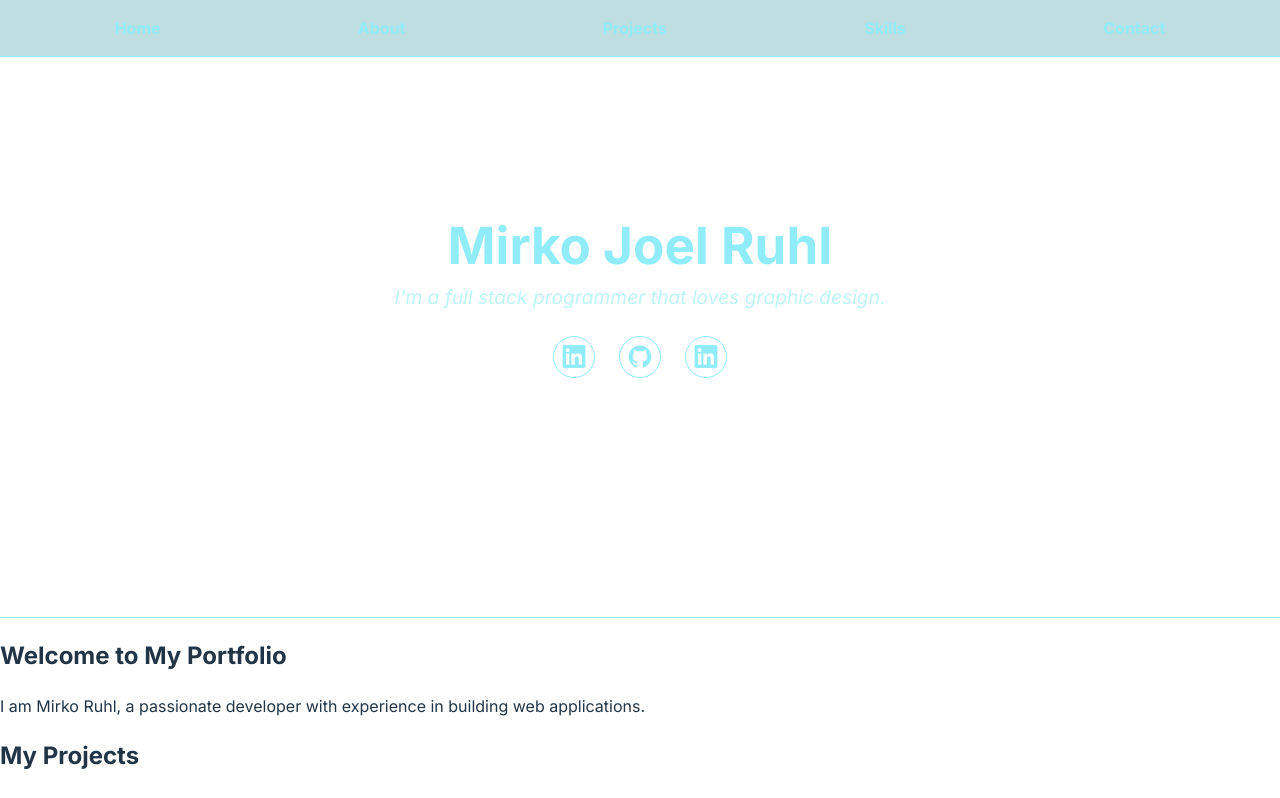
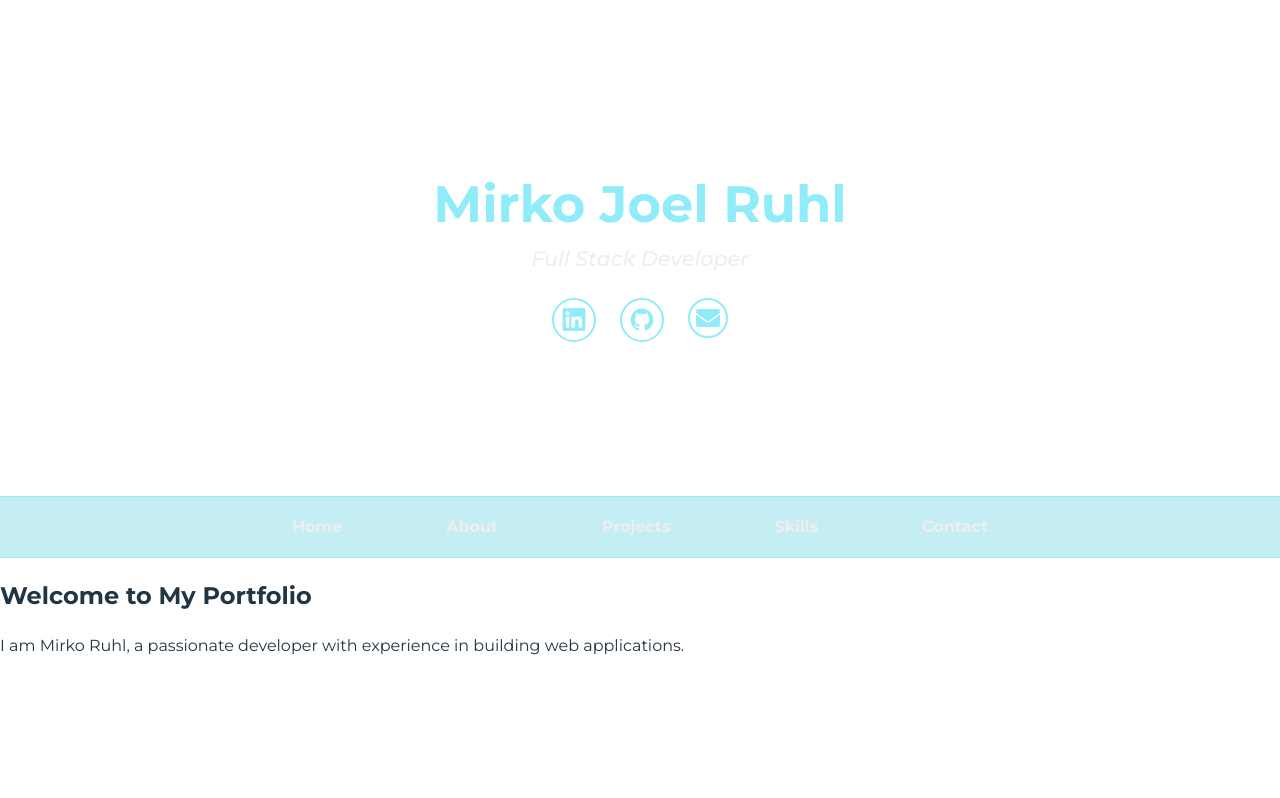
Before and after one commit to RuhlMirko/portfolio, a React (Vite) app: page / in a window 1280 px wide. Shown: the top 798 px of the page. Built offline with nearby package versions, Linux system fonts and the light colour scheme; the HTML template or start-up script is replaced by a standard one.

Commit message:
Updated styling
Updated fonts to be used, added shortcut links to the contact me section and improved shortcut buttons

```diff
--- a/index.html
+++ b/index.html
@@ -5,6 +5,14 @@
     <meta name="viewport" content="width=device-width, initial-scale=1.0" />
     <link rel="preconnect" href="https://fonts.googleapis.com" />
     <link rel="preconnect" href="https://fonts.gstatic.com" crossorigin />
+    <link
+      href="https://fonts.googleapis.com/css2?family=Montserrat:ital,wght@0,100..900;1,100..900&family=Nunito:ital,wght@0,200..1000;1,200..1000&display=swap"
+      rel="stylesheet"
+    />
+    <link
+      rel="stylesheet"
+      href="https://cdnjs.cloudflare.com/ajax/libs/font-awesome/5.15.3/css/all.min.css"
+    />
 
     <link
       rel="stylesheet"
--- a/src/App.jsx
+++ b/src/App.jsx
@@ -11,8 +11,8 @@ import './styles.css';
 function App() {
   return (
     <>
+      <Hero />
       <Header />
-      <Hero />
       <About />
       <Projects />
       <Skills />
--- a/src/components/Contact.jsx
+++ b/src/components/Contact.jsx
@@ -1,7 +1,10 @@
+import Shortcut from "./Shortcut";
+
 export default function Contact() {
   return (
     <section>
       <h2>Contact Me</h2>
+      <Shortcut />
     </section>
   );
 }
--- a/src/components/Hero.jsx
+++ b/src/components/Hero.jsx
@@ -1,17 +1,9 @@
+import Shortcut from "./Shortcut";
+
 export default function Hero() {
   return <section id="hero">
       <h1>Mirko Joel Ruhl</h1>
-      <p>I'm a full stack programmer that loves graphic design.</p>
-      <ul className="shortcut-links">
-        <a href="#about" className="button">
-          <i className="devicon-linkedin-plain shortcut-icon"></i>
-        </a>
-        <a href="#about" className="button">
-          <i className="devicon-github-original shortcut-icon"></i>
-        </a>
-        <a href="#about" className="button">
-          <i className="devicon-linkedin-plain shortcut-icon"></i>
-        </a>
-      </ul>
+      <p>Full Stack Developer</p>
+      <Shortcut />
     </section>;
 }
--- /dev/null
+++ b/src/components/Shortcut.jsx
@@ -0,0 +1,37 @@
+function CopyEmailToClipboard() {
+    const email = "ruhlmirkojoel@gmai.com";
+    navigator.clipboard.writeText(email).then(() => {
+      const statusElement = document.querySelector('.email-status');
+      statusElement.style.opacity = '1';
+      setTimeout(() => {
+        statusElement.style.opacity = '0';
+      }, 2000);
+    });
+    }
+
+
+export default function Shortcut() {
+    return (
+        <div className="shortcut">
+        <ul className="shortcut-links">
+          <li>
+            <a href="#about" className="button">
+              <i className="devicon-linkedin-plain shortcut-icon"></i>
+            </a>
+          </li>
+
+          <li>
+            <a href="#about" className="button">
+              <i className="devicon-github-original shortcut-icon"></i>
+            </a>
+          </li>
+
+          <li>
+            <button onClick={()=>CopyEmailToClipboard} className="button">
+              <i class="fas fa-envelope shortcut-icon"></i>
+            </button>
+          </li>
+        </ul>
+        <h3 className="email-status">Email copied to clipboard</h3>
+      </div>
+    )}
--- a/src/styles.css
+++ b/src/styles.css
@@ -1,11 +1,11 @@
 :root {
-  font-family: "Inter", system-ui, Avenir, Helvetica, Arial, sans-serif;
+  font-family: "Montserrat", system-ui, Avenir, Helvetica, Arial, sans-serif;
   line-height: 1.5;
   font-weight: 400;
 
   color-scheme: light dark;
   color: rgba(255, 255, 255, 0.87);
-  background-color: #222;
+  background-color: #121212;
 
   font-synthesis: none;
   text-rendering: optimizeLegibility;
@@ -14,11 +14,11 @@
 
   /* Color Variables */
   --color-primary: #90ecf8;
-  --color-secondary: #9c26e0;
+  --color-secondary: #eee;
   --color-highlight: #bdf5f5;
 
   /* Transition */
-  --transition-speed: 0.2s;
+  --transition-speed: 0.2s ease-in-out;
 }
 
 /* ===== GLOBAL STYLES ===== */
@@ -51,7 +51,10 @@ nav {
   width: 100%;
   border-bottom: 1px solid var(--color-primary);
   margin: 0;
-  background-color: #0a7f8f42;
+  background-color: #1fbed342;
+  backdrop-filter: blur(10px);
+  position: sticky;
+  top: 0;
 }
 
 nav ul {
@@ -59,28 +62,51 @@ nav ul {
   list-style: none;
   justify-content: space-around;
   margin: 0;
-  padding: 1em;
+  padding: 0.5em;
+  max-width: 800px;
+  margin: 0 auto;
+  flex-wrap: wrap;
 }
 
 nav a {
-  color: var(--color-primary);
+  color: var(--color-secondary);
   font-weight: 700;
+}
+nav li {
+  padding: 0.5em 1em;
+  border: 2px solid transparent;
+  border-radius: 8px;
+  transition: var(--transition-speed);
+}
+
+nav li:hover {
+  border: 2px solid var(--color-highlight);
+  cursor: pointer;
+}
+
+section {
+  height: 30vh;
 }
 
 /* ===== HERO SECTION ===== */
 #hero {
-  height: 30vh;
+  height: 62vh;
   text-align: center;
-  padding: 20vh;
   border-bottom: 1px solid var(--color-primary);
   color: var(--color-primary);
+}
+
+#hero h1 {
+  margin: 0;
+  padding-top: 22vh;
 }
 
 #hero p {
   margin-top: 0.5em;
   font-style: italic;
-  font-size: 1.2em;
-  color: var(--color-highlight);
+  font-weight: 500;
+  font-size: 1.3em;
+  color: var(--color-secondary);
 }
 
 /* ===== SHORTCUT LINKS ===== */
@@ -95,7 +121,7 @@ nav a {
 
 .shortcut-links a {
   padding: 0.5em;
-  border: 1px solid var(--color-primary);
+  border: 2px solid var(--color-primary);
   border-radius: 50%;
   aspect-ratio: 1/1;
   height: 1.5em;
@@ -104,14 +130,42 @@ nav a {
   justify-content: center;
 }
 
-.shortcut-links a:hover {
+.shortcut-links .button {
+  background: none;
+  border: 2px solid var(--color-primary);
+  border-radius: 50%;
+  aspect-ratio: 1/1;
+  transition: var(--transition-speed);
+}
+
+/* Fade out non-hovered items when any item is hovered */
+.shortcut-links:has(.button:hover) .button:not(:hover) {
+  border-color: rgba(144, 236, 248, 0.3);
+  opacity: 0.5;
+}
+
+.shortcut-links a:hover,
+.shortcut-links .button:hover {
   border-color: var(--color-highlight);
-  border-width: 4px;
+  /* height: 1.7em; */
+  transform: scale(120%);
 }
 
 .shortcut-icon {
   font-size: 1.5rem;
   color: var(--color-primary);
+}
+
+.email-status {
+  opacity: 0;
+  font-size: 0.8rem;
+  color: var(--color-secondary);
+  border: 2px solid var(--color-primary);
+  width: fit-content;
+  margin: 0 auto;
+  padding: 1em 2em;
+  border-radius: 8px;
+  background-color: #1fbed342;
 }
 
 /* ===== MEDIA QUERIES ===== */
```
